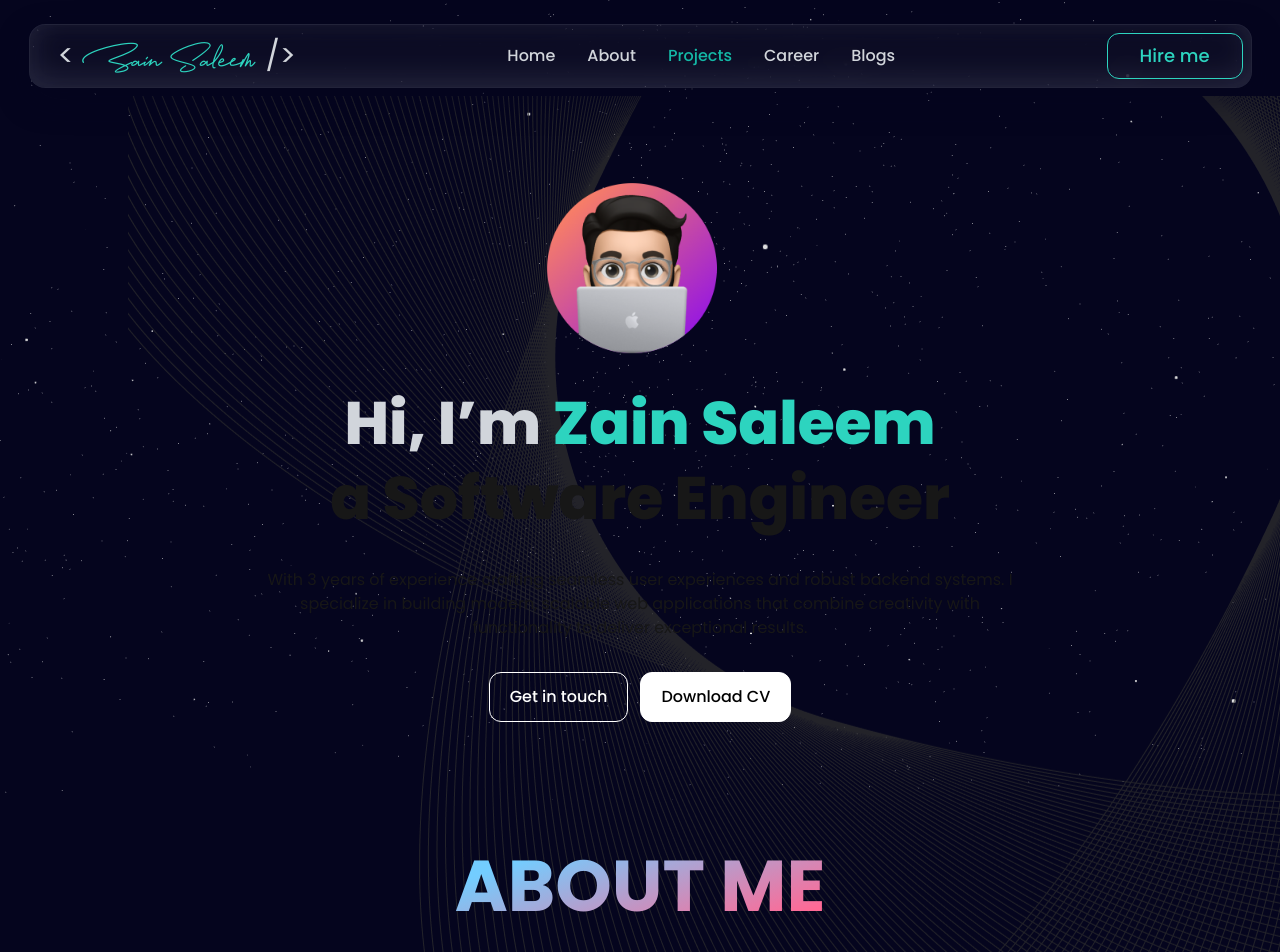
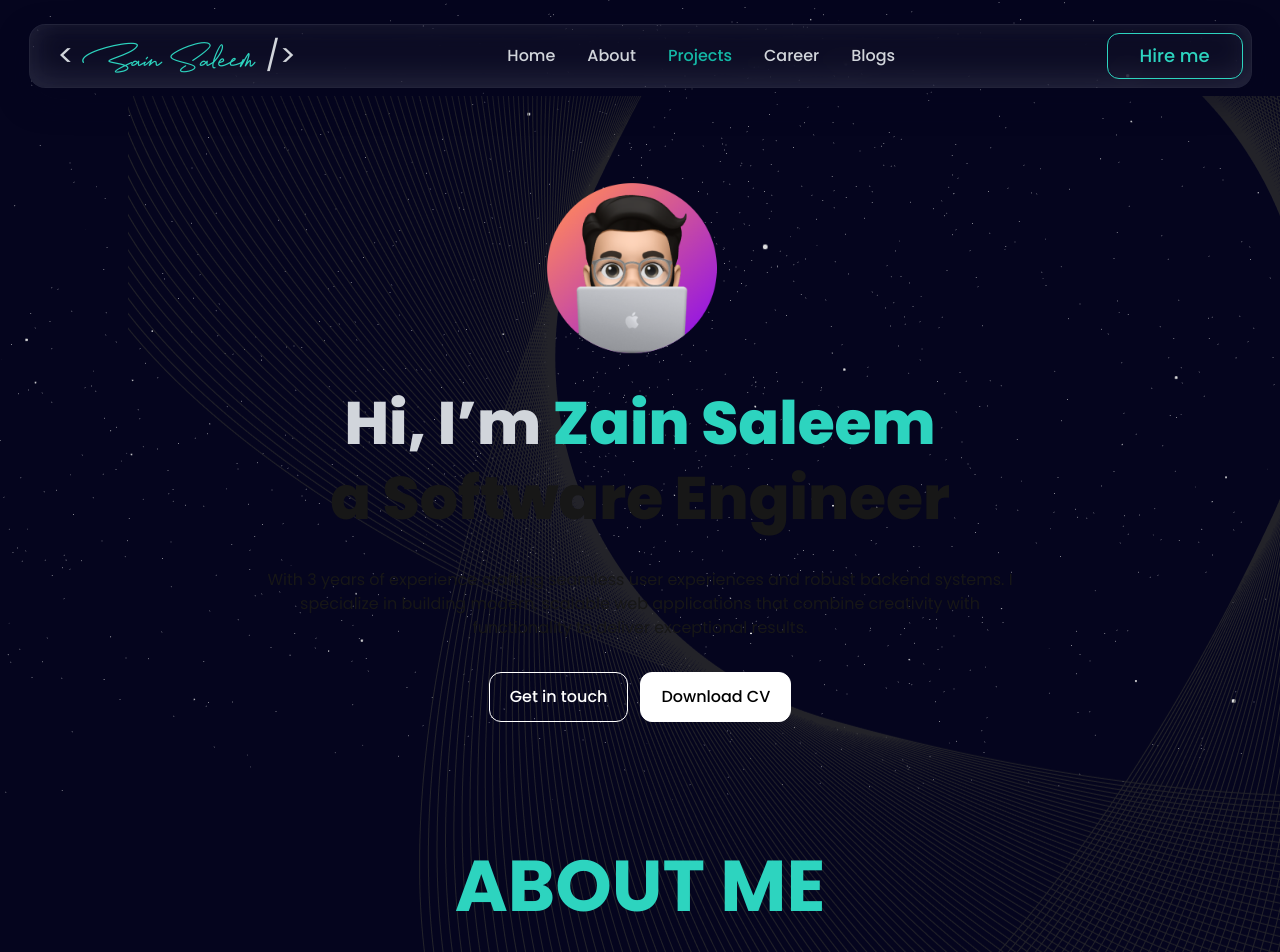
Before and after one commit to ZaynSaleem/developer-portfolio, a Next.js app: page / in a window 1280 px wide. Shown: the top 952 px of the page. Built offline with nearby package versions, Linux system fonts and the light colour scheme.

Commit message:
Heading color changed from gradient to solid color

```diff
--- a/src/components/heading/heading.jsx
+++ b/src/components/heading/heading.jsx
@@ -1,6 +1,6 @@
 const Heading = ({ title }) => {
   return (
-    <h1 className="text-transparent linear-gradient-header-1 bg-clip-text font-semibold text-center uppercase text-3xl sm:text-4xl md:text-5xl lg:text-6xl xl:text-7xl">
+    <h1 className=" text-teal-400 font-semibold text-center uppercase text-3xl sm:text-4xl md:text-5xl lg:text-6xl xl:text-7xl">
       {title}
     </h1>
   );
```
